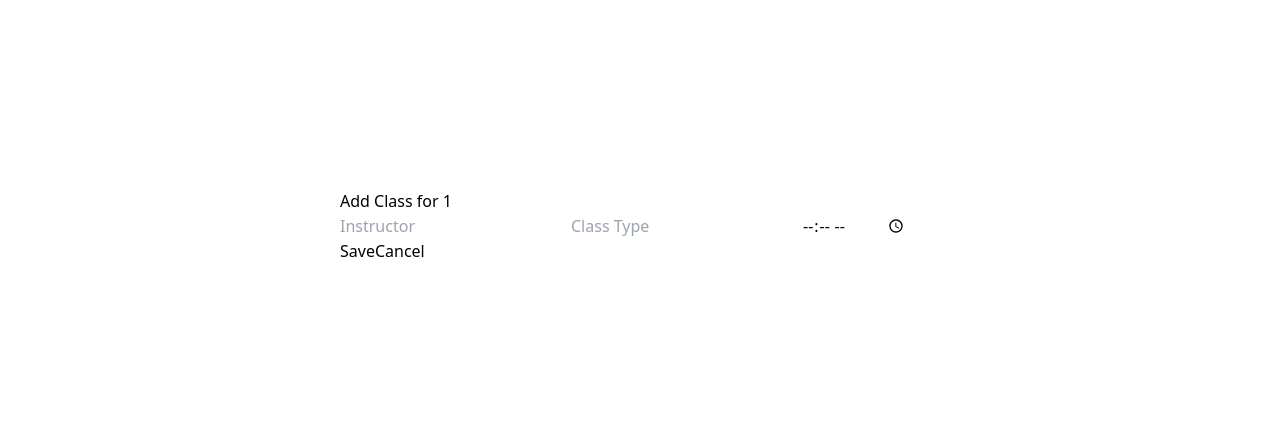
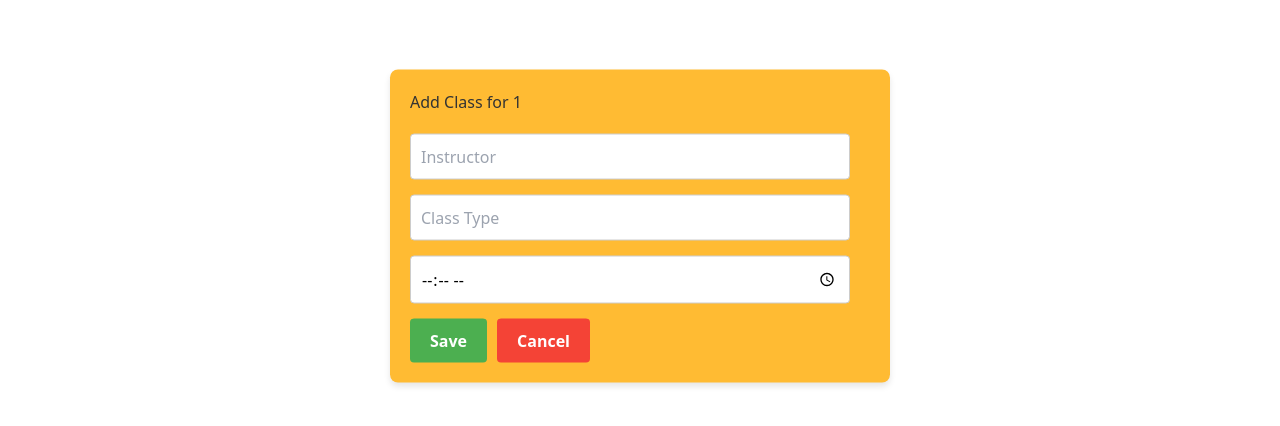
Before and after one commit to TheGHH85/Project-Scheduler, a React (Create React App) app in the folder client/: page /DayDetailview/1 in a window 1280 px wide. Both pictures are taken after a click on the button "Add Class". Shown: the part 174-600 px from the top of the page. Built offline with nearby package versions, Linux system fonts and the light colour scheme; no server answers.

Commit message:
Added Styling to Add Class Form to make more visible for testing

```diff
--- a/client/src/css/AddClass.css
+++ b/client/src/css/AddClass.css
@@ -3,9 +3,55 @@
   top: 50%;
   left: 50%;
   transform: translate(-50%, -50%);
-    background-color: white;
+  background-color: #ffbb33; /* Change to your preferred modal background */
   padding: 20px;
-    z-index: 1000; /* Ensure it's above other content */
+  z-index: 1000;
+  width: 90%; /* Adjust based on your preference */
+  max-width: 500px; /* Maximum width of the modal */
+  border-radius: 8px; /* Optional: for rounded corners */
+  box-shadow: 0 4px 6px rgba(0,0,0,0.1); /* Soft shadow for depth */
 }
 
-  /* Add additional styling as needed */
+.modal h2 {
+  margin-bottom: 20px;
+  color: #333; /* Dark grey for text */
+}
+
+.modal input[type="text"],
+.modal input[type="time"] {
+  display: block;
+  width: calc(100% - 20px); /* Full width minus padding */
+  padding: 10px;
+  margin-bottom: 15px; /* Space between inputs */
+  border: 1px solid #ccc; /* Light grey border */
+  border-radius: 4px; /* Slightly rounded borders for inputs */
+  box-sizing: border-box; /* Include padding in width calculation */
+}
+
+.modal button {
+  padding: 10px 20px;
+  margin-right: 10px; /* Space between buttons */
+  border: none;
+  border-radius: 4px;
+  cursor: pointer;
+  font-weight: bold;
+  transition: background-color 0.3s ease; /* Smooth transition for hover effect */
+}
+
+.modal button[type="submit"] {
+  background-color: #4CAF50; /* Green background */
+  color: white;
+}
+
+.modal button[type="submit"]:hover {
+  background-color: #45a049; /* Darker green on hover */
+}
+
+.modal button[type="button"] {
+  background-color: #f44336; /* Red background for cancel */
+  color: white;
+}
+
+.modal button[type="button"]:hover {
+  background-color: #da190b; /* Darker red on hover */
+}
```
Lines whose indentation alone changed are shown as unchanged.
